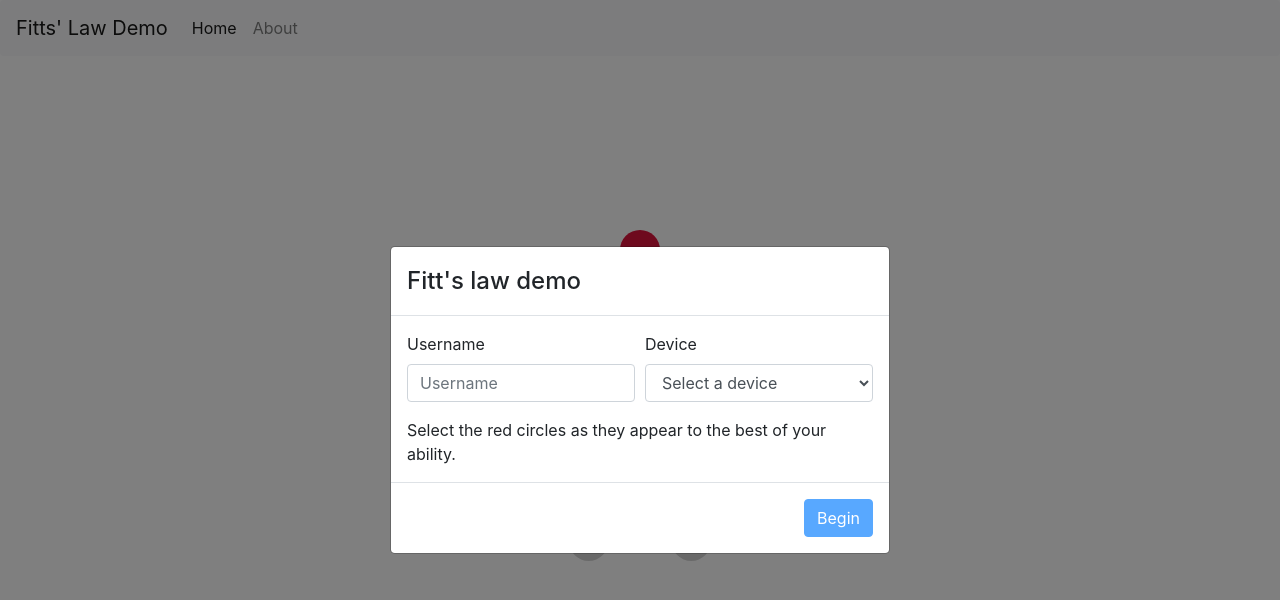
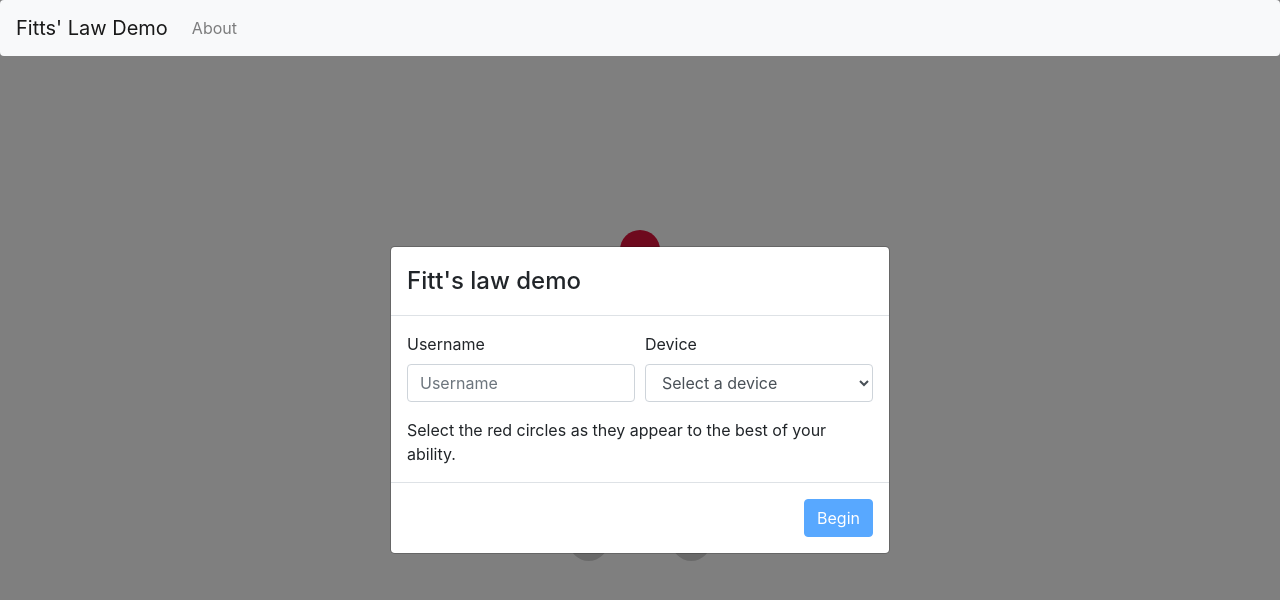
Before and after one commit to twinji/fitts-law-input-task, a React (Create React App) app: page / in a window 1280 px wide. Shown: the top 600 px of the page. Built offline with nearby package versions, Linux system fonts and the light colour scheme.

Commit message:
Make navigation bar appear above modal

```diff
--- a/src/App.js
+++ b/src/App.js
@@ -16,9 +16,6 @@ export default function App() {
           </button>
           <div className="collapse navbar-collapse" id="navbarNav">
             <ul className="navbar-nav">
-              <li className="nav-item active">
-                <Link className="nav-link" to="/">Home</Link>
-              </li>
               <li className="nav-item">
                 <Link className="nav-link" to="/about">About</Link>
               </li>
--- a/src/custom.scss
+++ b/src/custom.scss
@@ -1 +1,9 @@
 @import '~bootstrap/scss/bootstrap.scss';
+
+.modal-backdrop {
+    z-index: -11 !important;
+}
+
+.modal {
+    z-index: -10 !important;
+}
```
